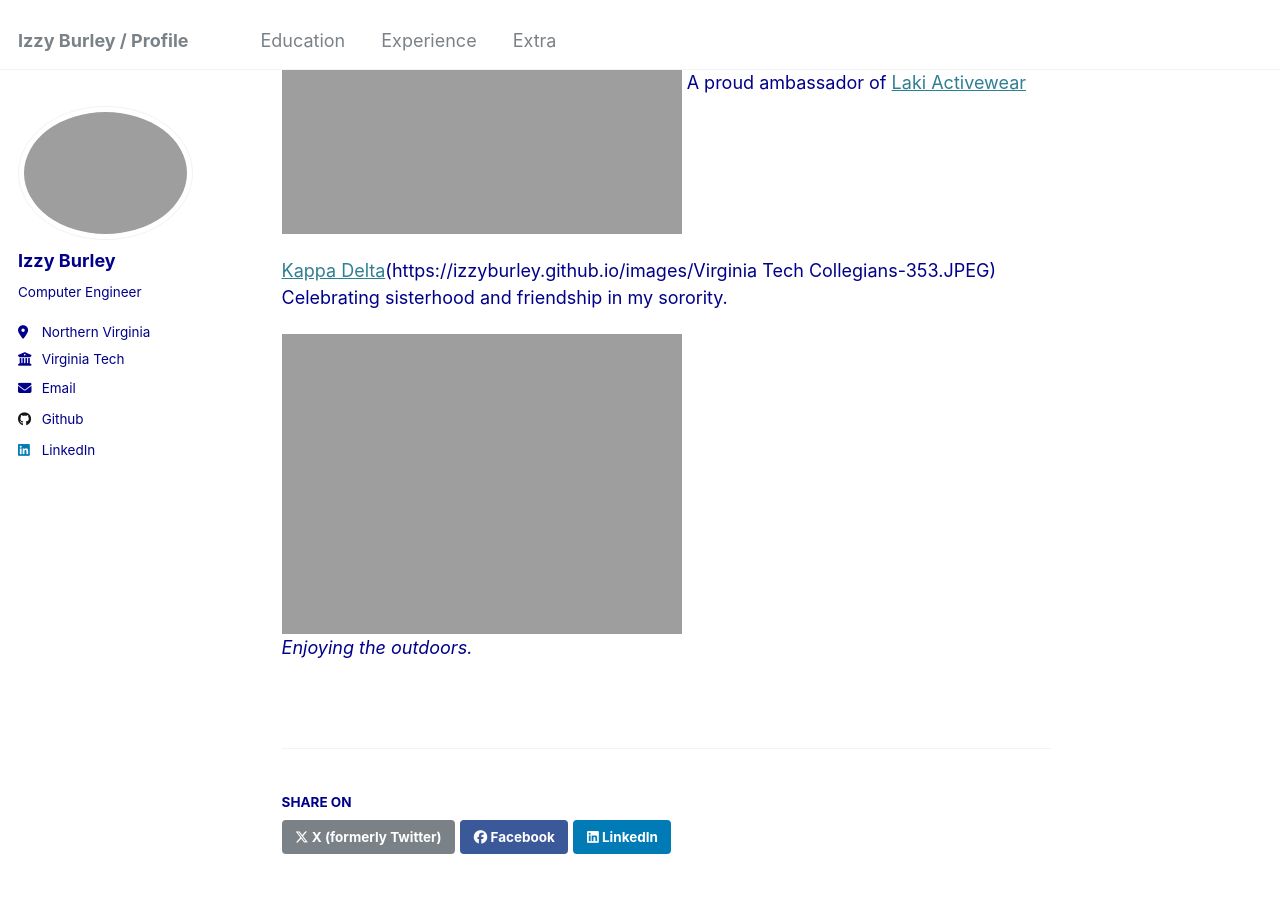
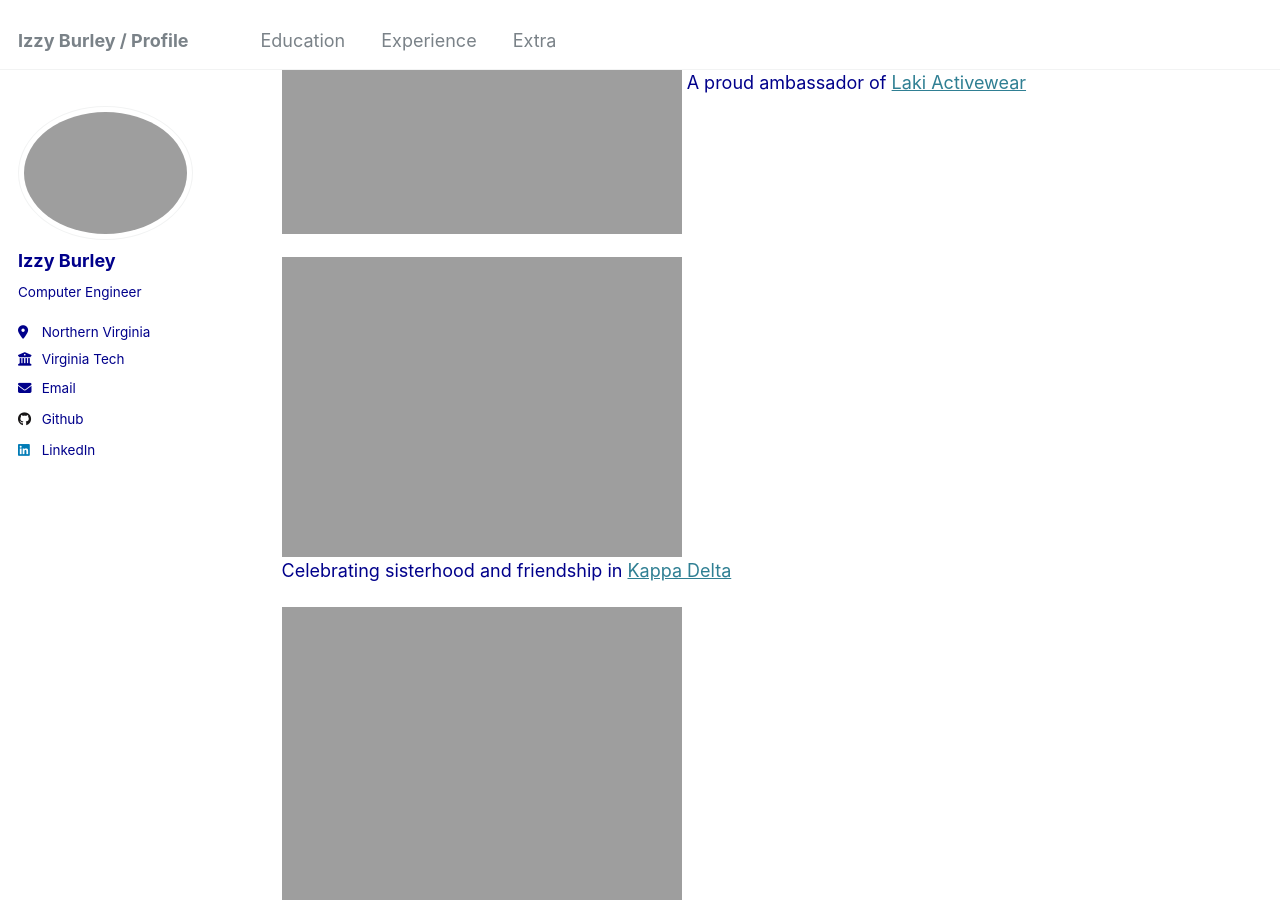
Before and after one commit to izzyburley/izzyburley.github.io, a Jekyll site: the page built from _teaching/Extras.md, in a window 1280 px wide and 900 px high, scrolled down 1017 px. Built offline with Jekyll 4.4.1, drawn with Linux system fonts in a browser that asks for light colours.

Commit message:
Update Extras.md

```diff
--- a/_teaching/Extras.md
+++ b/_teaching/Extras.md
@@ -21,8 +21,8 @@ Below are some of my favorite moments captured:
 ![Gym](https://izzyburley.github.io/images/IMG_2467.jpg)
 A proud ambassador of [Laki Activewear](https://lakiactive.com/?ref=izzyburley&utm_source=affiliate)
 
-[Kappa Delta](https://vt.kappadelta.org/)(https://izzyburley.github.io/images/Virginia Tech Collegians-353.JPEG)
-Celebrating sisterhood and friendship in my sorority.
+![Sorority](https://izzyburley.github.io/images/Virginia Tech Collegians-353.JPEG)
+Celebrating sisterhood and friendship in [Kappa Delta](https://vt.kappadelta.org/)
 
 ![Adventures](https://izzyburley.github.io/images/IMG_1092 (1).jpg)
 *Enjoying the outdoors.*
```
